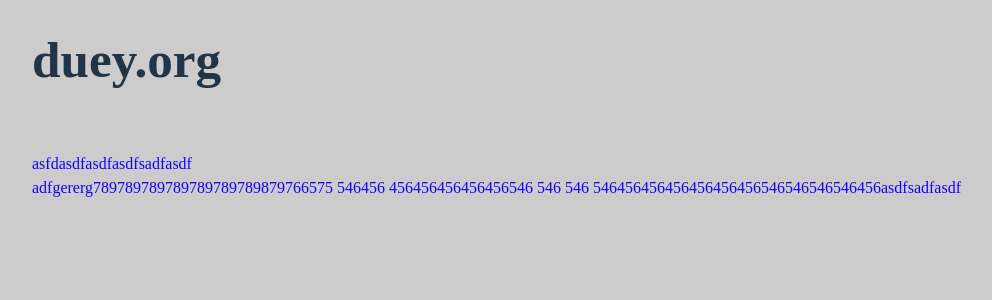
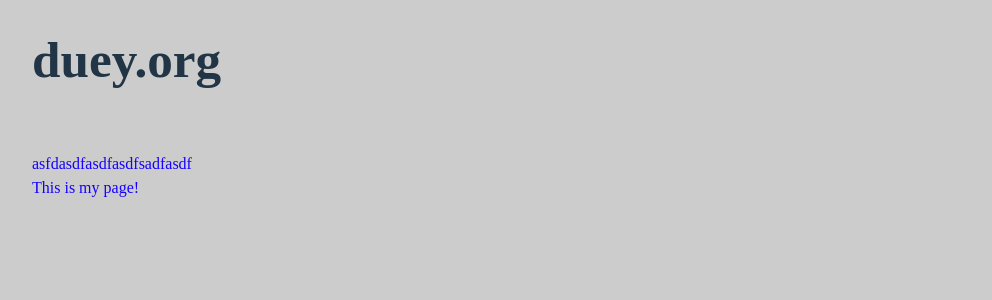
Before and after one commit to mduey/bowenBlog, a Vue app: page / in a window 1280 px wide. Shown: the top 300 px of the page, without its empty margins (0-992 px from the left). Built offline with nearby package versions, Linux system fonts and the light colour scheme.

Commit message:
helloworld

```diff
--- a/src/components/HomePage.vue
+++ b/src/components/HomePage.vue
@@ -16,8 +16,7 @@ function test() {
   <div class="post">asfdasdfasdfasdfsadfasdf</div>
 
   <div class="post">
-    adfgererg789789789789789789789879766575 546456 456456456456456546 546 546
-    546456456456456456456546546546546456asdfsadfasdf
+    This is my page!
   </div>
 </template>
 
```
